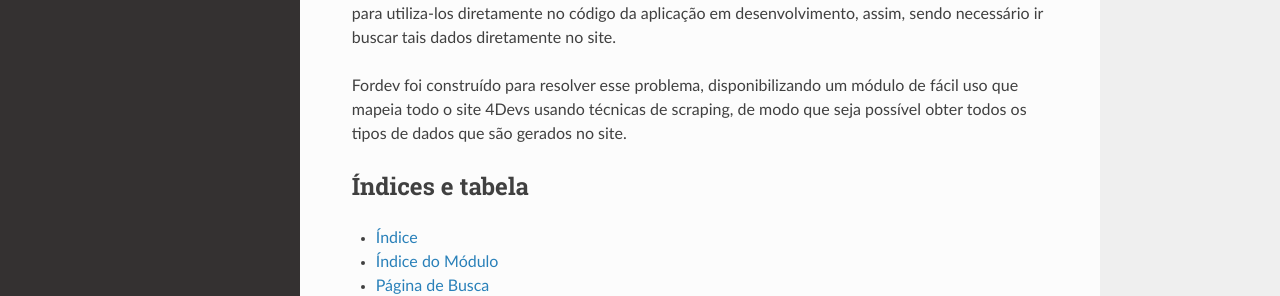
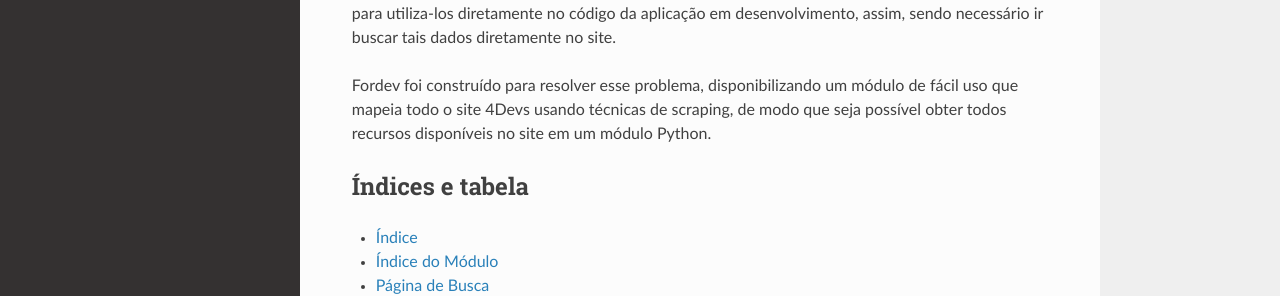
Before and after one commit to matheusfelipeog/fordev, a Sphinx documentation site: the page built from docs/source/index.rst, in a window 1280 px wide and 1099 px high. Shown: the part 613-909 px from the top of the window. Built offline with Sphinx 7.4.7 and the Read the Docs theme 2.0.0, drawn with Linux system fonts in a browser that asks for light colours.

Commit message:
Improve text of o objetivo section

```diff
--- a/docs/source/index.rst
+++ b/docs/source/index.rst
@@ -65,7 +65,7 @@ de dados. Porém, até o momento, não possui uma interface/API pública para ut
 assim, sendo necessário ir buscar tais dados diretamente no site.
 
 Fordev foi construído para resolver esse problema, disponibilizando um módulo de fácil uso que mapeia todo o site 4Devs usando técnicas de
-scraping, de modo que seja possível obter todos os tipos de dados que são gerados no site.
+scraping, de modo que seja possível obter todos recursos disponíveis no site em um módulo Python.
 
 
 Índices e tabela
```
Also changed, not shown: README.md (+1 -1 lines).
